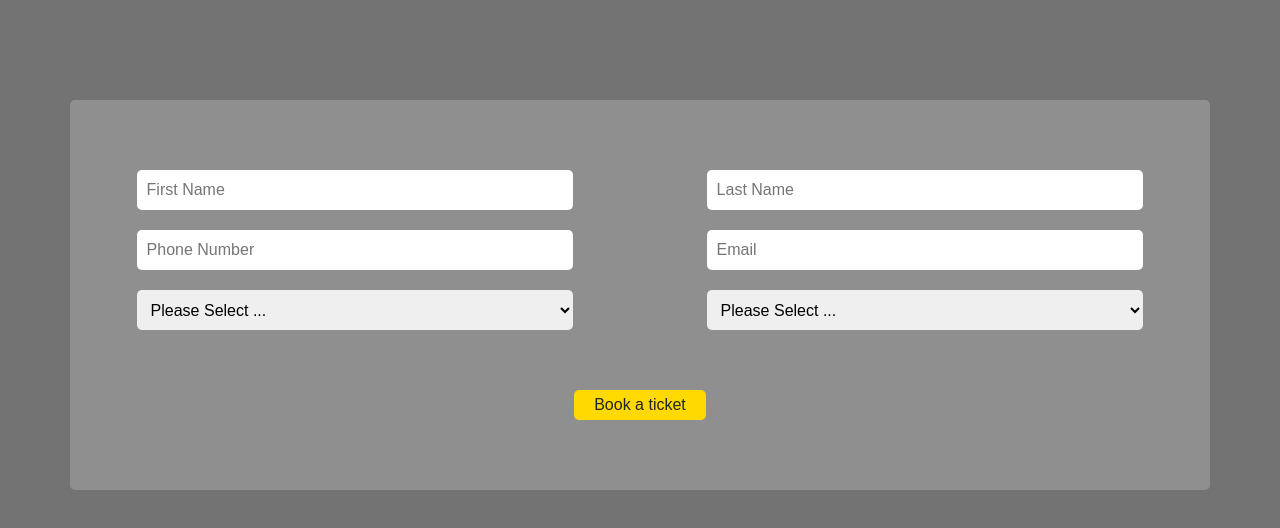
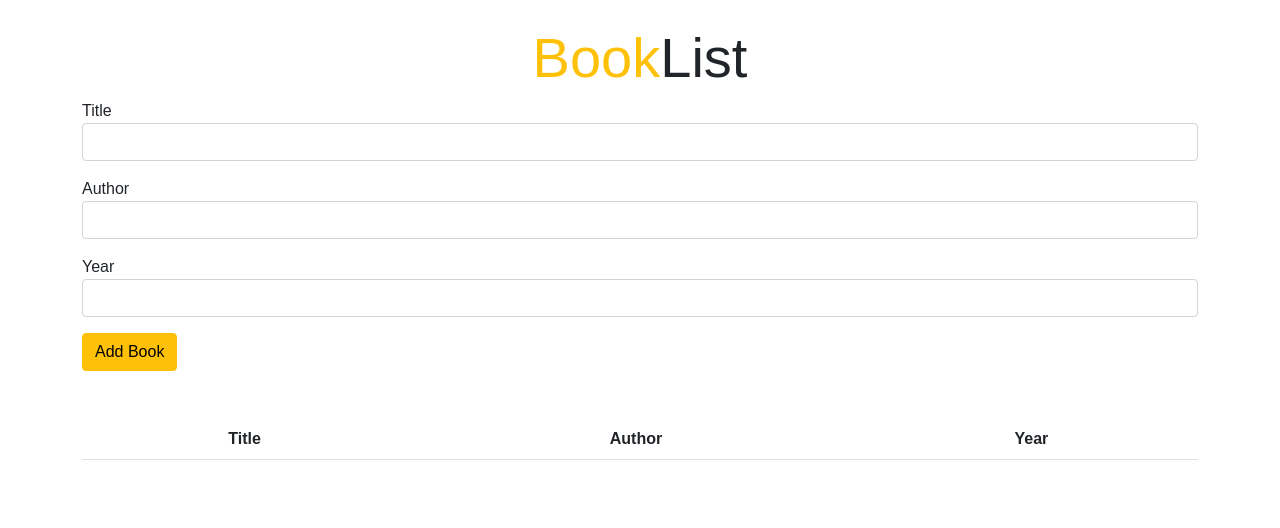
Before and after one commit to siavash-sattari/react-tutorial, a React (Create React App) app in the folder a1-main-concepts/: page / in a window 1280 px wide. Shown: the top 528 px of the page. Built offline with nearby package versions, Linux system fonts and the light colour scheme.

Commit message:
a1e12 - book list mini project

```diff
--- a/a1-main-concepts/src/App.js
+++ b/a1-main-concepts/src/App.js
@@ -9,8 +9,9 @@
 // import Main from './E08/Main';
 // import Main from './E09/Main';
 // import Main from './E10/Main';
-import Main from './E11/Main';
-import "./App.css"
+// import Main from './E11/Main';
+import Main from './E12/Main';
+import './App.css';
 
 function App() {
   return <Main />;
--- /dev/null
+++ b/a1-main-concepts/src/E12/AddForm.js
@@ -0,0 +1,99 @@
+import React, { Component } from 'react';
+import Book from './Book';
+
+export default class AddForm extends Component {
+  constructor() {
+    super();
+
+    this.state = {
+      books: [],
+      title: '',
+      author: '',
+      year: ''
+    };
+
+    this.titleHandler = this.titleHandler.bind(this);
+    this.authorHandler = this.authorHandler.bind(this);
+    this.yearHandler = this.yearHandler.bind(this);
+    this.submitHandler = this.submitHandler.bind(this);
+  }
+
+  submitHandler(event) {
+    event.preventDefault();
+
+    const { title, author, year } = this.state;
+
+    if (title && author && year) {
+      const newBook = {
+        id: this.state.books.length + 1,
+        title,
+        author,
+        year
+      };
+
+      this.setState({
+        books: [...this.state.books, newBook],
+        title: '',
+        author: '',
+        year: ''
+      });
+    }
+  }
+
+  titleHandler(event) {
+    this.setState({
+      title: event.target.value
+    });
+  }
+
+  authorHandler(event) {
+    this.setState({
+      author: event.target.value
+    });
+  }
+
+  yearHandler(event) {
+    this.setState({
+      year: event.target.value
+    });
+  }
+
+  render() {
+    return (
+      <>
+        <form id='book-form' autocomplete='off' onSubmit={this.submitHandler}>
+          <div className='form-group mb-3'>
+            <label for='title'>Title</label>
+            <input type='text' id='title' className='form-control' onChange={this.titleHandler} value={this.state.title} />
+          </div>
+
+          <div className='form-group mb-3'>
+            <label for='author'>Author</label>
+            <input type='text' id='author' className='form-control' onChange={this.authorHandler} value={this.state.author} />
+          </div>
+
+          <div className='form-group mb-3'>
+            <label for='year'>Year</label>
+            <input type='text' id='year' className='form-control' onChange={this.yearHandler} value={this.state.year} />
+          </div>
+
+          <input type='submit' value='Add Book' className='btn btn-warning btn-block add-btn' />
+        </form>
+        <table class='table table-striped mt-5 text-center'>
+          <thead>
+            <tr>
+              <th>Title</th>
+              <th>Author</th>
+              <th>Year</th>
+            </tr>
+          </thead>
+          <tbody id='book-list'>
+            {this.state.books.map(book => (
+              <Book key={book.id} {...book} />
+            ))}
+          </tbody>
+        </table>
+      </>
+    );
+  }
+}
--- /dev/null
+++ b/a1-main-concepts/src/E12/Book.js
@@ -0,0 +1,13 @@
+import React, { Component } from 'react';
+
+export default class Book extends Component {
+  render() {
+    return (
+      <tr>
+        <th>{this.props.title}</th>
+        <th>{this.props.author}</th>
+        <th>{this.props.year}</th>
+      </tr>
+    );
+  }
+}
--- /dev/null
+++ b/a1-main-concepts/src/E12/Header.js
@@ -0,0 +1,11 @@
+import React, { Component } from 'react';
+
+export default class Header extends Component {
+  render() {
+    return (
+      <h1 className='display-4 text-center'>
+        <span className='text-warning'>Book</span>List
+      </h1>
+    );
+  }
+}
--- /dev/null
+++ b/a1-main-concepts/src/E12/Main.js
@@ -0,0 +1,14 @@
+import React, { Component } from 'react';
+import Header from './Header';
+import AddForm from './AddForm';
+
+export default class App extends Component {
+  render() {
+    return (
+      <div className='container mt-4'>
+        <Header />
+        <AddForm />
+      </div>
+    );
+  }
+}
```
